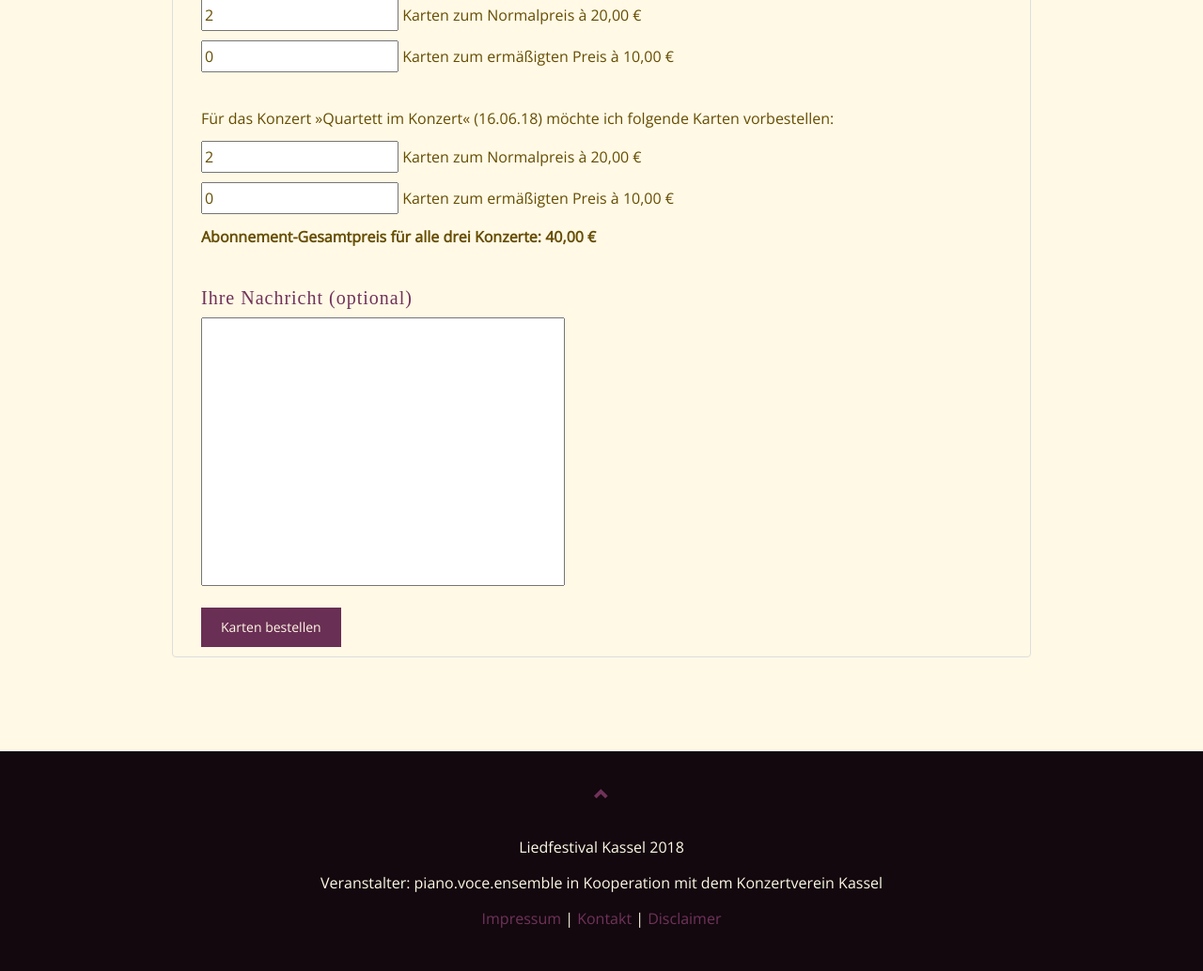
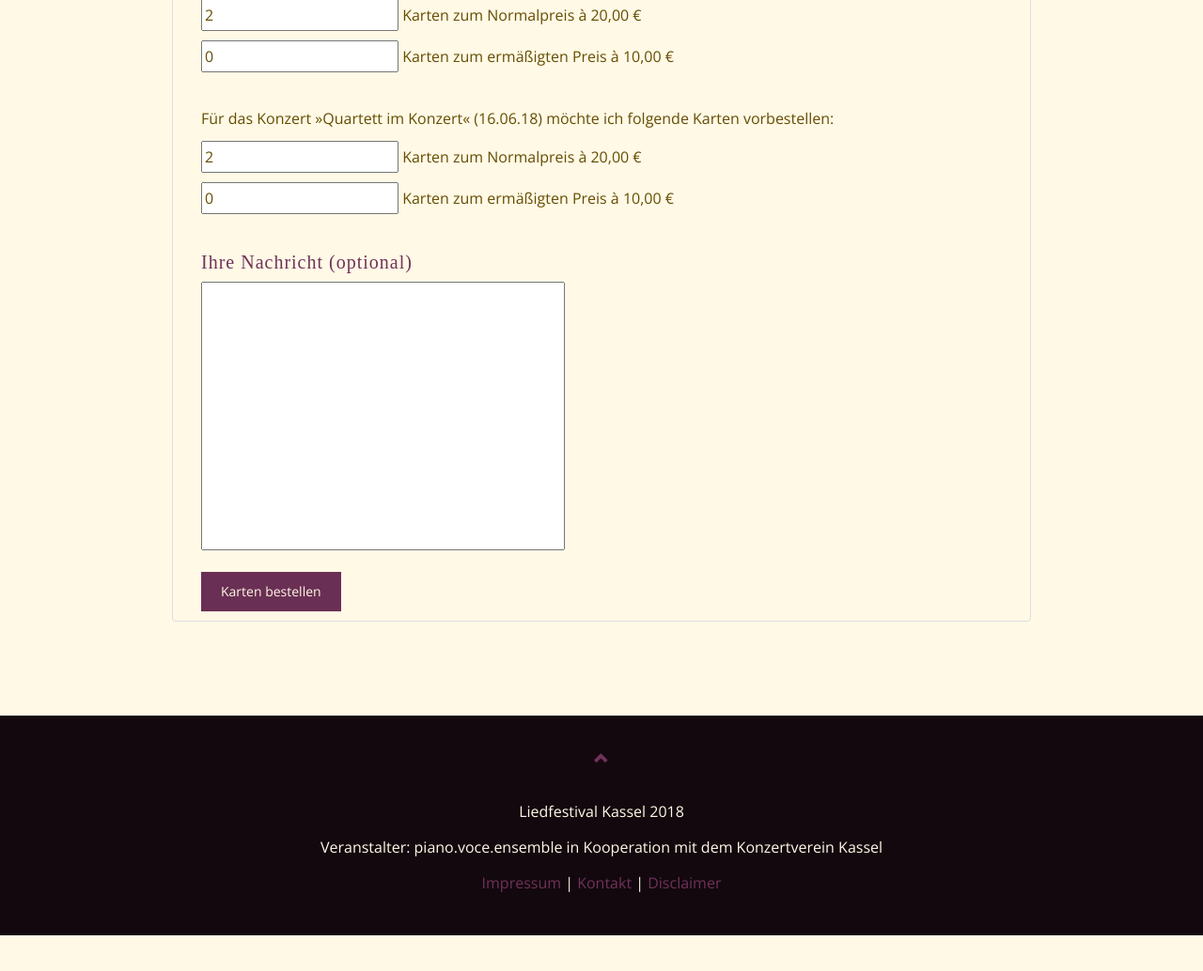
Before and after one commit to merenor/liedfestivalkassel, a Django app: page /karten/ in a window 1280 px wide. Shown: the part 964-1998 px from the top of the page at 94% size. After the commit the page ends 1960 px from the top, so only its background shows below. Run offline with Django 3.2, Linux system fonts and the light colour scheme; parts of the project's set-up code (start-up, migrations or seed data) failed here and were passed over; some libraries are stand-ins or nearby versions; some web fonts are replaced.

Commit message:
abo raus

```diff
--- a/home/templates/home/karten_neu.html
+++ b/home/templates/home/karten_neu.html
@@ -67,9 +67,9 @@
                 <p>{{ form.tickets_quartettimkonzert }} Karten zum Normalpreis à 20,00 €</p>
                 <p>{{ form.tickets_quartettimkonzert_erm }} Karten zum ermäßigten Preis à 10,00 €</p>
               </div>
-              <div class="col-lg-12">
-                <p><strong>Abonnement-Gesamtpreis für alle drei Konzerte: 40,00 €</strong></p>
-              </div>
+              <!--<div class="col-lg-12">
+                <p>Abo-Regelung<p></p>
+              </div>-->
             </div>
             <div class="row">
               <div class="col-lg-12">
```
